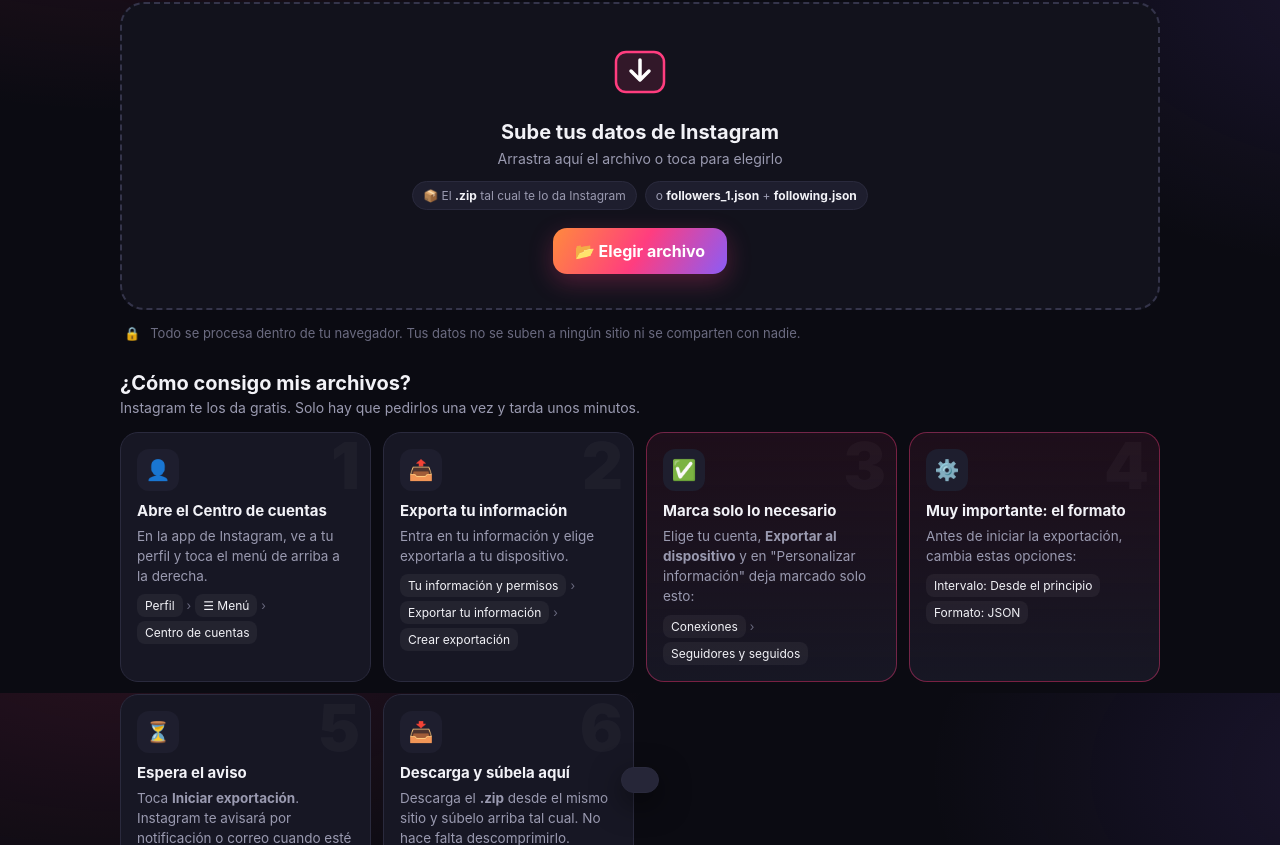
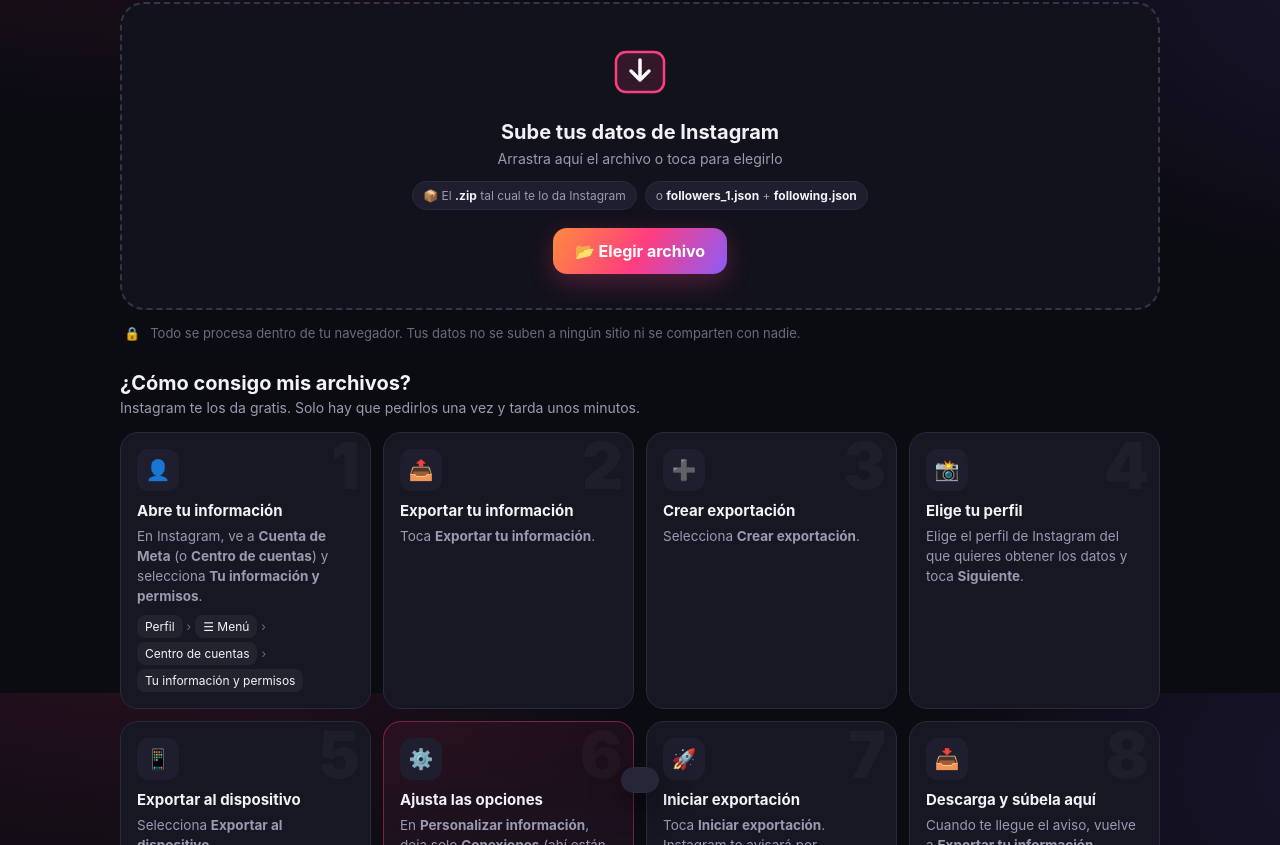
Before and after one commit to ZumoDePato/instagramn-t, a plain HTML site: page index.html in a window 1280 px wide. Shown: the part 107-952 px from the top of the page. Drawn offline with Linux system fonts and the light colour scheme.

Commit message:
Guía de exportación con los pasos actuales de Instagram
Co-Authored-By: Claude Opus 5.5 <noreply@anthropic.com>
Claude-Session: https://claude.ai/code/session_01PexKmzZX5LKxjXqPjMKUYM

```diff
--- a/index.html
+++ b/index.html
@@ -175,37 +175,45 @@ select{padding:12px;border-radius:12px;border:1px solid var(--line);background:v
     <div class="steps">
       <div class="step">
         <div class="ico">👤</div>
-        <h3>Abre el Centro de cuentas</h3>
-        <p>En la app de Instagram, ve a tu perfil y toca el menú de arriba a la derecha.</p>
-        <div class="path"><span>Perfil</span><i>›</i><span>☰ Menú</span><i>›</i><span>Centro de cuentas</span></div>
+        <h3>Abre tu información</h3>
+        <p>En Instagram, ve a <b>Cuenta de Meta</b> (o <b>Centro de cuentas</b>) y selecciona <b>Tu información y permisos</b>.</p>
+        <div class="path"><span>Perfil</span><i>›</i><span>☰ Menú</span><i>›</i><span>Centro de cuentas</span><i>›</i><span>Tu información y permisos</span></div>
       </div>
       <div class="step">
         <div class="ico">📤</div>
-        <h3>Exporta tu información</h3>
-        <p>Entra en tu información y elige exportarla a tu dispositivo.</p>
-        <div class="path"><span>Tu información y permisos</span><i>›</i><span>Exportar tu información</span><i>›</i><span>Crear exportación</span></div>
+        <h3>Exportar tu información</h3>
+        <p>Toca <b>Exportar tu información</b>.</p>
       </div>
-      <div class="step key">
-        <div class="ico">✅</div>
-        <h3>Marca solo lo necesario</h3>
-        <p>Elige tu cuenta, <b>Exportar al dispositivo</b> y en "Personalizar información" deja marcado solo esto:</p>
-        <div class="path"><span>Conexiones</span><i>›</i><span>Seguidores y seguidos</span></div>
+      <div class="step">
+        <div class="ico">➕</div>
+        <h3>Crear exportación</h3>
+        <p>Selecciona <b>Crear exportación</b>.</p>
+      </div>
+      <div class="step">
+        <div class="ico">📸</div>
+        <h3>Elige tu perfil</h3>
+        <p>Elige el perfil de Instagram del que quieres obtener los datos y toca <b>Siguiente</b>.</p>
+      </div>
+      <div class="step">
+        <div class="ico">📱</div>
+        <h3>Exportar al dispositivo</h3>
+        <p>Selecciona <b>Exportar al dispositivo</b>.</p>
       </div>
       <div class="step key">
         <div class="ico">⚙️</div>
-        <h3>Muy importante: el formato</h3>
-        <p>Antes de iniciar la exportación, cambia estas opciones:</p>
-        <div class="path"><span>Intervalo: Desde el principio</span><span>Formato: JSON</span></div>
+        <h3>Ajusta las opciones</h3>
+        <p>En <b>Personalizar información</b>, deja solo <b>Conexiones</b> (ahí están tus seguidores y seguidos). Después elige el rango de fechas, el formato y tu correo para el aviso:</p>
+        <div class="path"><span>Conexiones › Seguidores y seguidos</span><span>Rango: Desde el principio</span><span>Formato: JSON</span></div>
       </div>
       <div class="step">
-        <div class="ico">⏳</div>
-        <h3>Espera el aviso</h3>
+        <div class="ico">🚀</div>
+        <h3>Iniciar exportación</h3>
         <p>Toca <b>Iniciar exportación</b>. Instagram te avisará por notificación o correo cuando esté lista, normalmente en unos minutos.</p>
       </div>
       <div class="step">
         <div class="ico">📥</div>
         <h3>Descarga y súbela aquí</h3>
-        <p>Descarga el <b>.zip</b> desde el mismo sitio y súbelo arriba tal cual. No hace falta descomprimirlo.</p>
+        <p>Cuando te llegue el aviso, vuelve a <b>Exportar tu información</b>, descarga el <b>.zip</b> y súbelo arriba tal cual. No hace falta descomprimirlo.</p>
       </div>
     </div>
     <div class="warn">⚠️ Si eliges <b>HTML</b> en vez de <b>JSON</b>, la app no podrá leer los archivos y tendrás que pedir la exportación otra vez. Los nombres de los menús pueden cambiar un poco según la versión de Instagram.</div>
```
